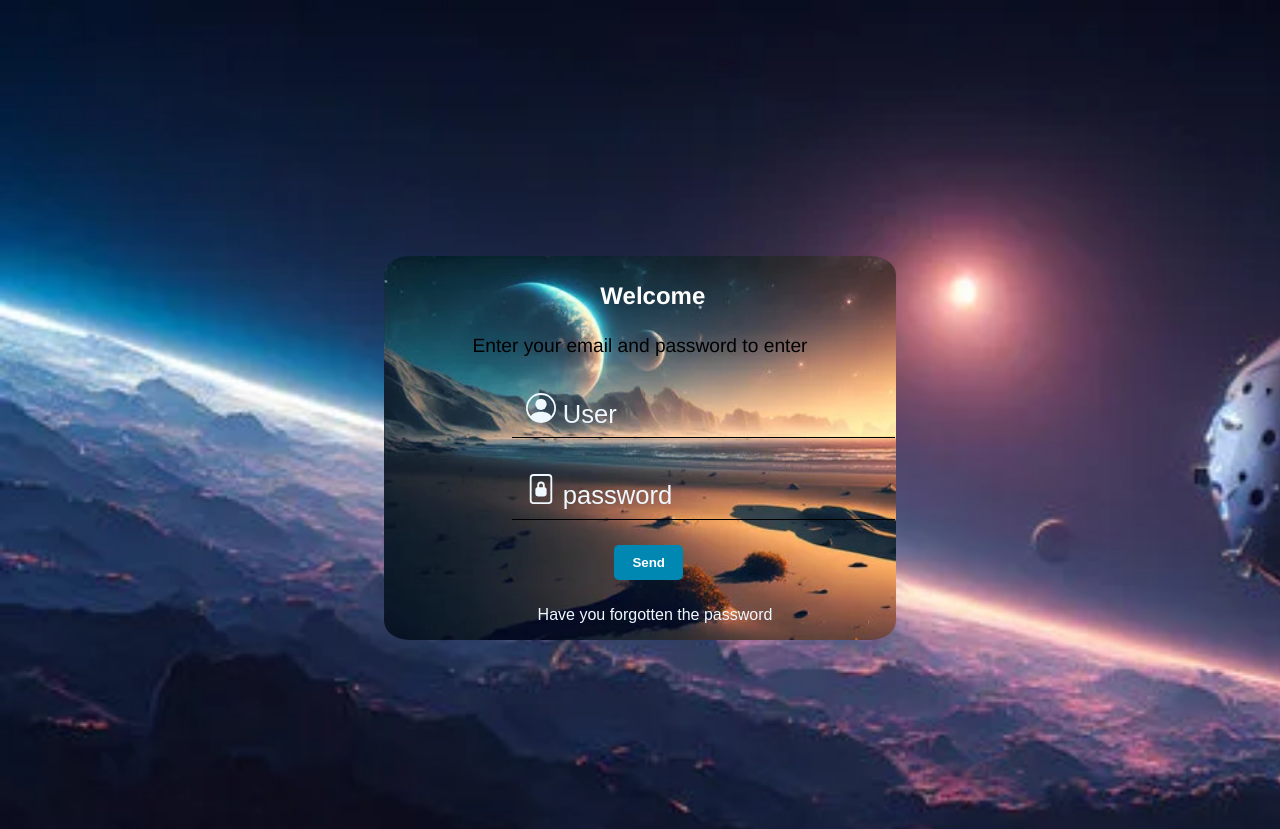
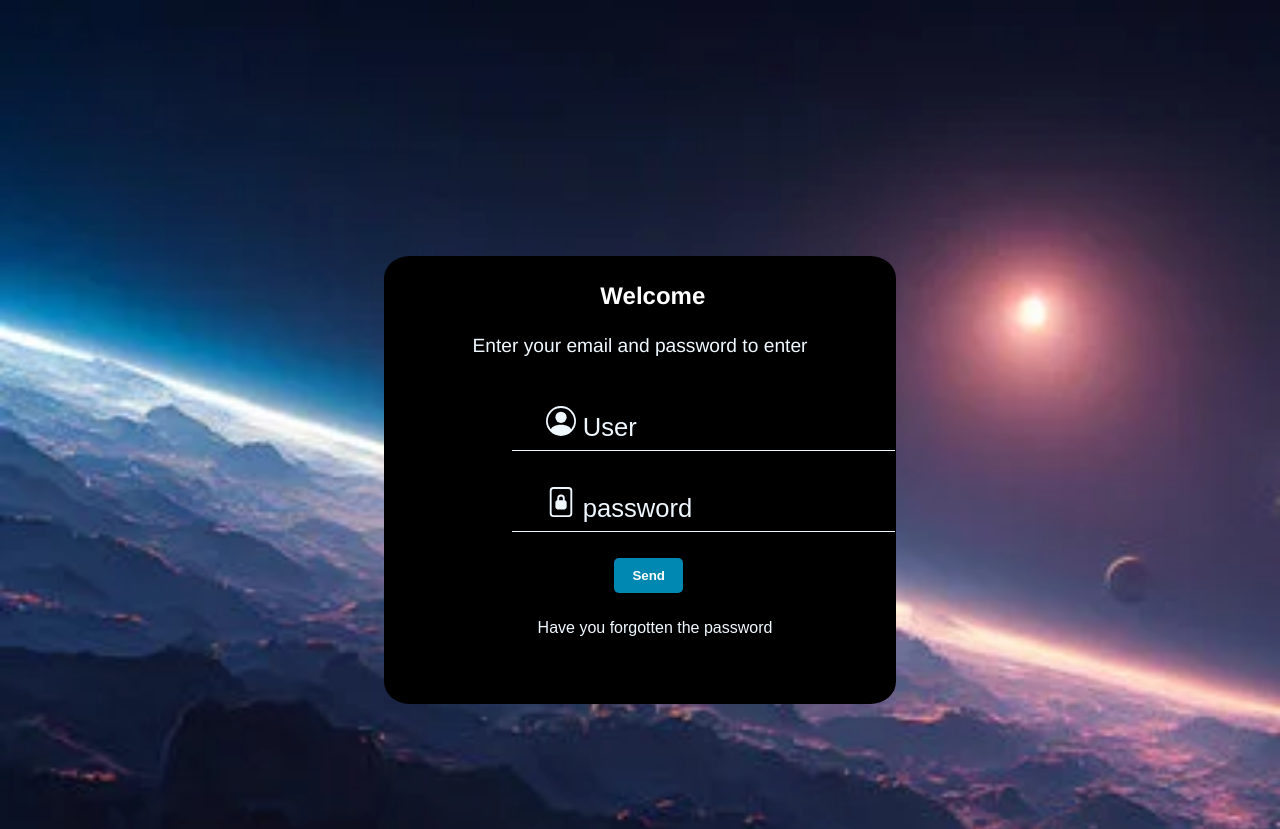
Before and after one commit to deggeeryind/logins, a plain HTML site: page index.html in a window 1280 px wide. Shown: the top 829 px of the page. Drawn offline with Linux system fonts and the light colour scheme.

Commit message:
Update styl.css

```diff
--- a/estyles/styl.css
+++ b/estyles/styl.css
@@ -19,12 +19,13 @@ form{
     display: flex;
     flex-direction: column;
     align-content: center;
-    background-image: url("../imagine/197249183-fantasy-alien-planet-mountain-and-lake-3d-illustration.webp");
+    background-color: black;
+    /* background-image: url("../imagine/197249183-fantasy-alien-planet-mountain-and-lake-3d-illustration.webp"); */
     background-repeat: no-repeat;
     background-size: cover;
     border-radius: 5%;
     width: 40vw;
-    height: 30vw;
+    height: 35vw;
     margin: auto;
 }
 
@@ -38,16 +39,18 @@ form h2{
 }
 
 form p{
-    color: black;
+    color: aliceblue;
     text-align: center;
     font-size: 1.5vw;
     font-family: 'Franklin Gothic Medium', 'Arial Narrow', Arial, sans-serif;
+    padding-bottom: 1vw;
+
 }
 
 .form-control{
     margin-left: 10vw;
-    /* width: 50%;
-    height: 10%; */
+    /* width: 60%;
+    height: -40%; */
     background: none;
     color: aliceblue;
     font-size: 2vw;
@@ -55,17 +58,18 @@ form p{
     border: none;
     outline: none;
     cursor: pointer;
-    border-bottom: 1px solid black;
+    border-bottom: 1px solid aliceblue;
     font-family: 'Franklin Gothic Medium', 'Arial Narrow', Arial, sans-serif;
 }
 
 .label{
+    margin: 1vw;
     font-size: 2vw;
-    padding: 2vw;
+    padding: 1vw;
     color:  aliceblue;
     cursor: pointer;
     position: absolute;
-    left:500px;
+    left:520px;
     transform: translateY(10px);
     transition: transform .5s, color .3s;
 }
@@ -74,7 +78,7 @@ form p{
 .form-control:not(:placeholder-shown) + .label{
     transform: translateY(-12px) scale(.7);
     transform-origin: left top;
-    color: black;
+    color: turquoise;
     font-size: 2vw;
 }
 
```
